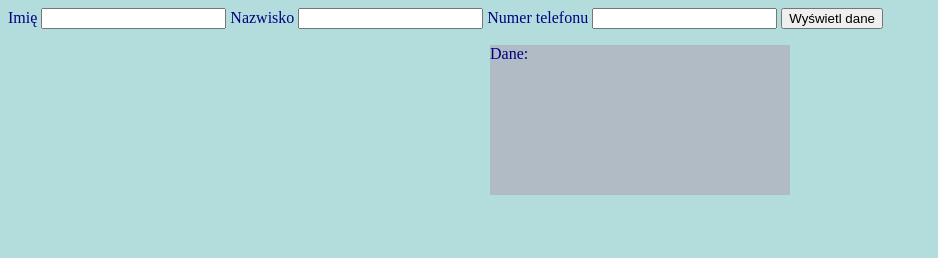
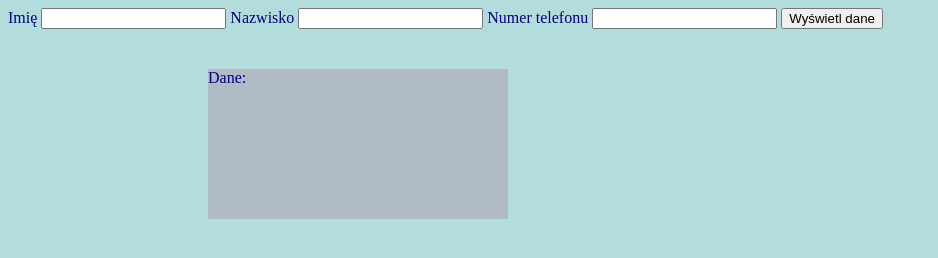
Before and after one commit to bgcrafts/zadanie40, a plain HTML site: page index.html in a window 1280 px wide. Both pictures are taken after a click on the button "Wyświetl dane". Shown: the whole page, without its empty margins (0-938 px from the left). Drawn offline with Linux system fonts and the light colour scheme.

Commit message:
zadanie40

```diff
--- a/css/main.css
+++ b/css/main.css
@@ -3,26 +3,27 @@ body {
     font-style:inherit;
     color: rgb(0, 0, 128);
 }
- label {
-     margin: auto;
- }
+
 
 
 div {
 width: 300px;
 height: 150px;
 background-color: rgb(177, 187, 197);
-margin: auto;
+margin-left: 200px;
+margin-top: 40px;
 border-color: blue;
 
 }
 
-p
-#name,#surname, #phone {
+
+#name, #surname, #phone {
     width: 140px;
     height: 25px;
     background-color: rgb(177, 187, 197);
 
-    text-align: center;
-    margin-left: 30px;
+    margin-left: 46px;
+    font-style:inherit;
+    color: rgb(44, 104, 104);
+
 }
--- a/js/main.js
+++ b/js/main.js
@@ -1,6 +1,3 @@
-
-
-
 
 let clickButton = document.querySelector('button');
 clickButton.onclick = function () {
@@ -8,7 +5,13 @@ clickButton.onclick = function () {
 
 
 
-    return document.getElementById("name").innerHTML = imie;
+    document.getElementById("name").innerHTML = imie;
+
+    let nazwisko = document.getElementById("nazwisko").value;
+    document.getElementById("surname").innerHTML = nazwisko;
+
+    let nrtelefonu = document.getElementById("nrtel").value;
+    document.getElementById("phone").innerHTML = nrtelefonu;
 
 
 }
```
